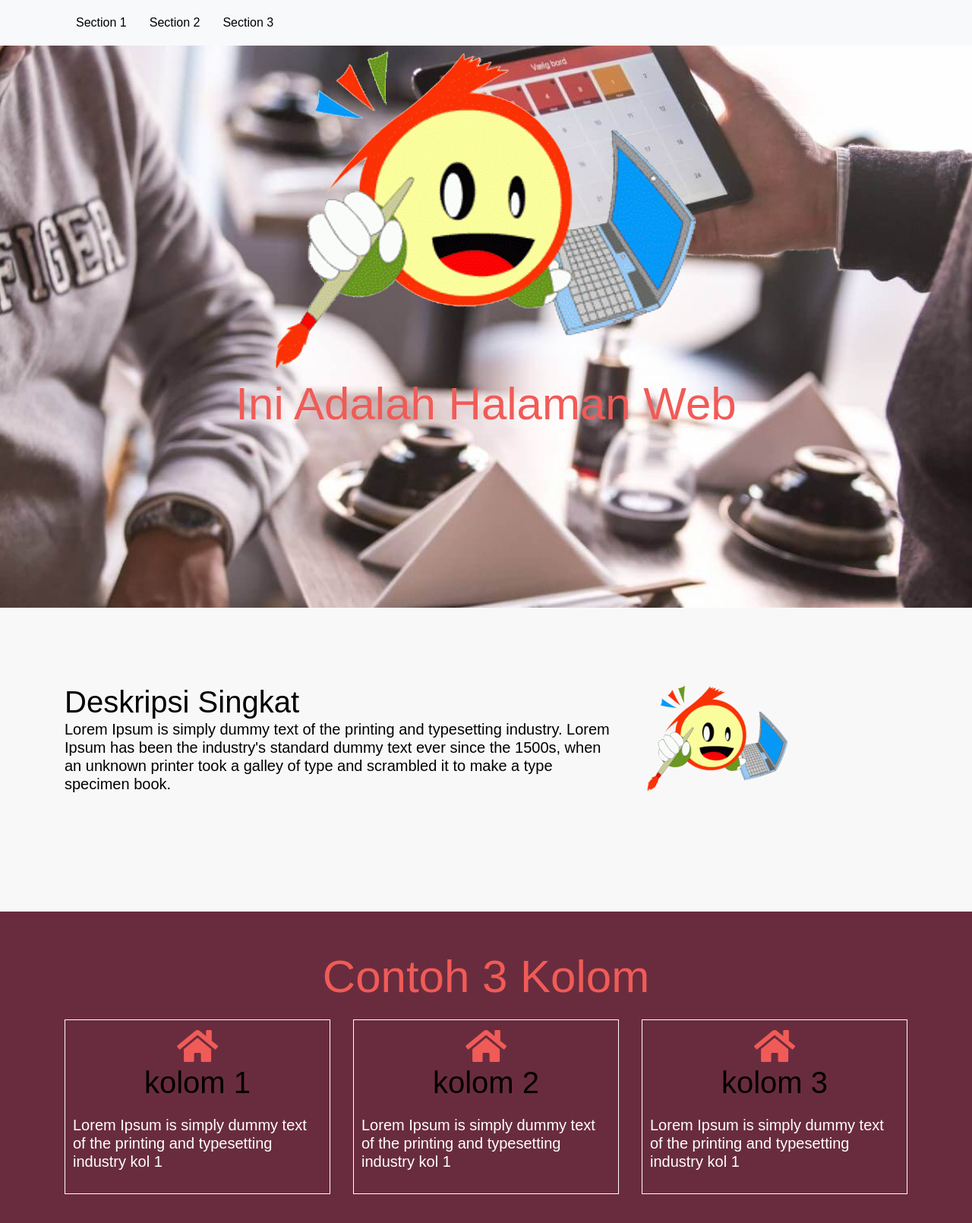
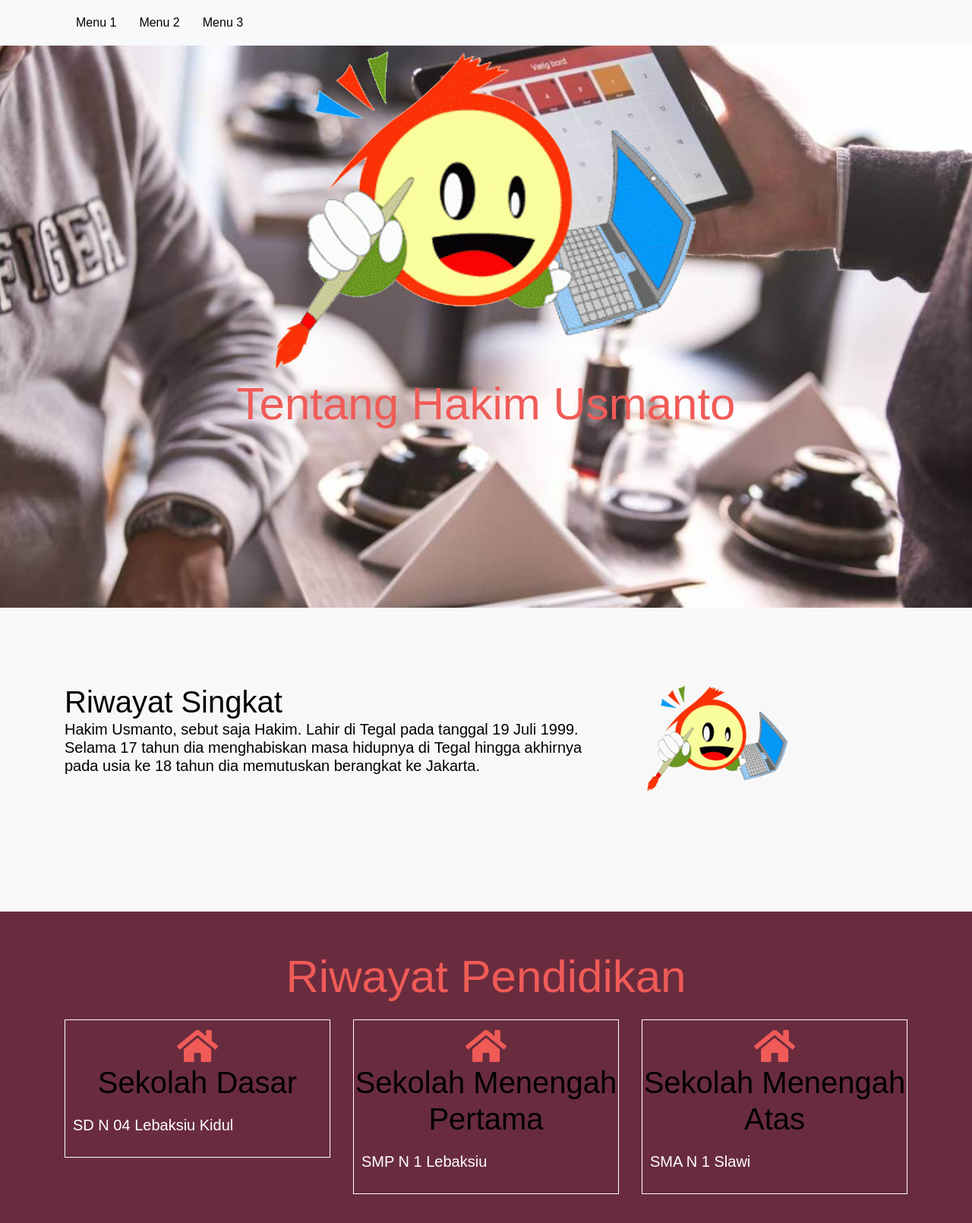
Before and after one commit to usmnhkm/php-deweb, a plain HTML site: page individu/index.html in a window 1280 px wide. Shown: the whole page at 76% size. Drawn offline with Linux system fonts and the light colour scheme.

Commit message:
identitas

```diff
--- a/individu/index.html
+++ b/individu/index.html
@@ -1,7 +1,7 @@
 <!doctype html>
 <html>
     <head>
-        <title>Ini Halaman Index</title>
+        <title>Hakim Usmanto</title>
         <meta name="viewport" content="width=device-width, initial-scale=1, minimum-scale=1">
         <link rel="stylesheet" type="text/css" href="css/main-2.css">
         <link rel="stylesheet" href="css/bootstrap.min.css">
@@ -17,9 +17,9 @@
                 </button>
                 <div class="collapse navbar-collapse" id="navbarnya">
                     <div class="navbar-nav">
-                        <a class="link" href="#1">Section 1 </a>
-                        <a class="link" href="#2">Section 2</a>
-                        <a class="link" href="#3">Section 3</a>
+                        <a class="link" href="#1">Menu 1</a>
+                        <a class="link" href="#2">Menu 2</a>
+                        <a class="link" href="#3">Menu 3</a>
                     </div>
                 </div>
             </div>
@@ -30,7 +30,7 @@
             <div class="container">
                 <div class="row">
                     <img src="img/logo.png" class="mx-auto d-block wow fadeInLeftBig animated animated">
-                    <h1 class="heading-1">Ini Adalah Halaman Web</h1>
+                    <h1 class="heading-1">Tentang Hakim Usmanto</h1>
                 </div>
             </div>
         </section>
@@ -40,9 +40,9 @@
             <div class="container">
                 <div class="row">
                     <div class="col-md-8">
-                        <h2 class="heading-2 wow fadeInLeftBig animated animated">Deskripsi Singkat</h2>
+                        <h2 class="heading-2 wow fadeInLeftBig animated animated">Riwayat Singkat</h2>
                         <h3 class="heading-3">
-                            Lorem Ipsum is simply dummy text of the printing and typesetting industry. Lorem Ipsum has been the industry's standard dummy text ever since the 1500s, when an unknown printer took a galley of type and scrambled it to make a type specimen book.
+                            Hakim Usmanto, sebut saja Hakim. Lahir di Tegal pada tanggal 19 Juli 1999. Selama 17 tahun dia menghabiskan masa hidupnya di Tegal hingga akhirnya pada usia ke 18 tahun dia memutuskan berangkat ke Jakarta.
                         </h3>
                     </div>
                     <div class="col-md-4">
@@ -57,33 +57,33 @@
         <section class="content2" id="3">
             <div class="container">
                 <div class="row">
-                    <h1 class="heading-1" style="text-align:center">Contoh 3 Kolom</h1>
+                    <h1 class="heading-1" style="text-align:center">Riwayat Pendidikan</h1>
                 </div>
                 <div class="row">
                     <div class="col-md-4" style="margin-top:20px;">
                         <div class="col-border">
                             <i class="fas fa-home fa-3x heading-1"></i>
-                            <h2 class="heading-2">kolom 1</h2>
+                            <h2 class="heading-2">Sekolah Dasar</h2>
                             <h3 class="heading-3" style="text-align:left;margin:20px 10px;color:#fff;">
-                                Lorem Ipsum is simply dummy text of the printing and typesetting industry kol 1
+                              SD N 04 Lebaksiu Kidul
                             </h3>
                         </div>
                     </div>
                     <div class="col-md-4" style="margin-top:20px;">
                         <div class="col-border">
                             <i class="fas fa-home fa-3x heading-1"></i>
-                            <h2 class="heading-2">kolom 2</h2>
+                            <h2 class="heading-2">Sekolah Menengah Pertama</h2>
                             <h3 class="heading-3" style="text-align:left;margin:20px 10px;color:#fff;">
-                                Lorem Ipsum is simply dummy text of the printing and typesetting industry kol 1
+                                SMP N 1 Lebaksiu
                             </h3>
                         </div>
                     </div>
                     <div class="col-md-4 wow flipInX animated animated" style="margin-top:20px;">
                         <div class="col-border">
                             <i class="fas fa-home fa-3x heading-1"></i>
-                            <h2 class="heading-2">kolom 3</h2>
+                            <h2 class="heading-2">Sekolah Menengah Atas</h2>
                             <h3 class="heading-3" style="text-align:left;margin:20px 10px;color:#fff;">
-                                Lorem Ipsum is simply dummy text of the printing and typesetting industry kol 1
+                                SMA N 1 Slawi
                             </h3>
                         </div>
                     </div>
```
Also changed, not shown: individu/main-2.html (deleted, +0 -99 lines).
